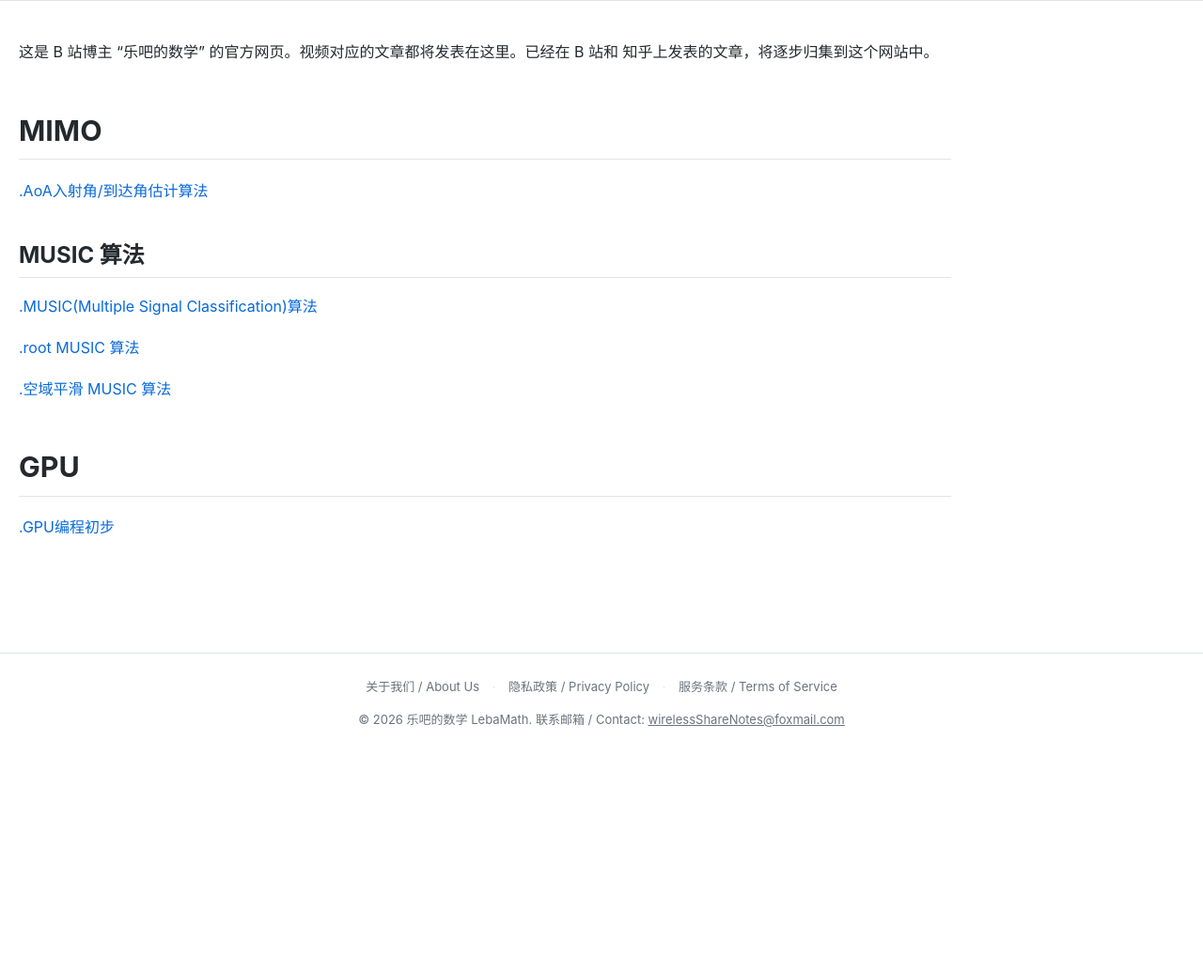
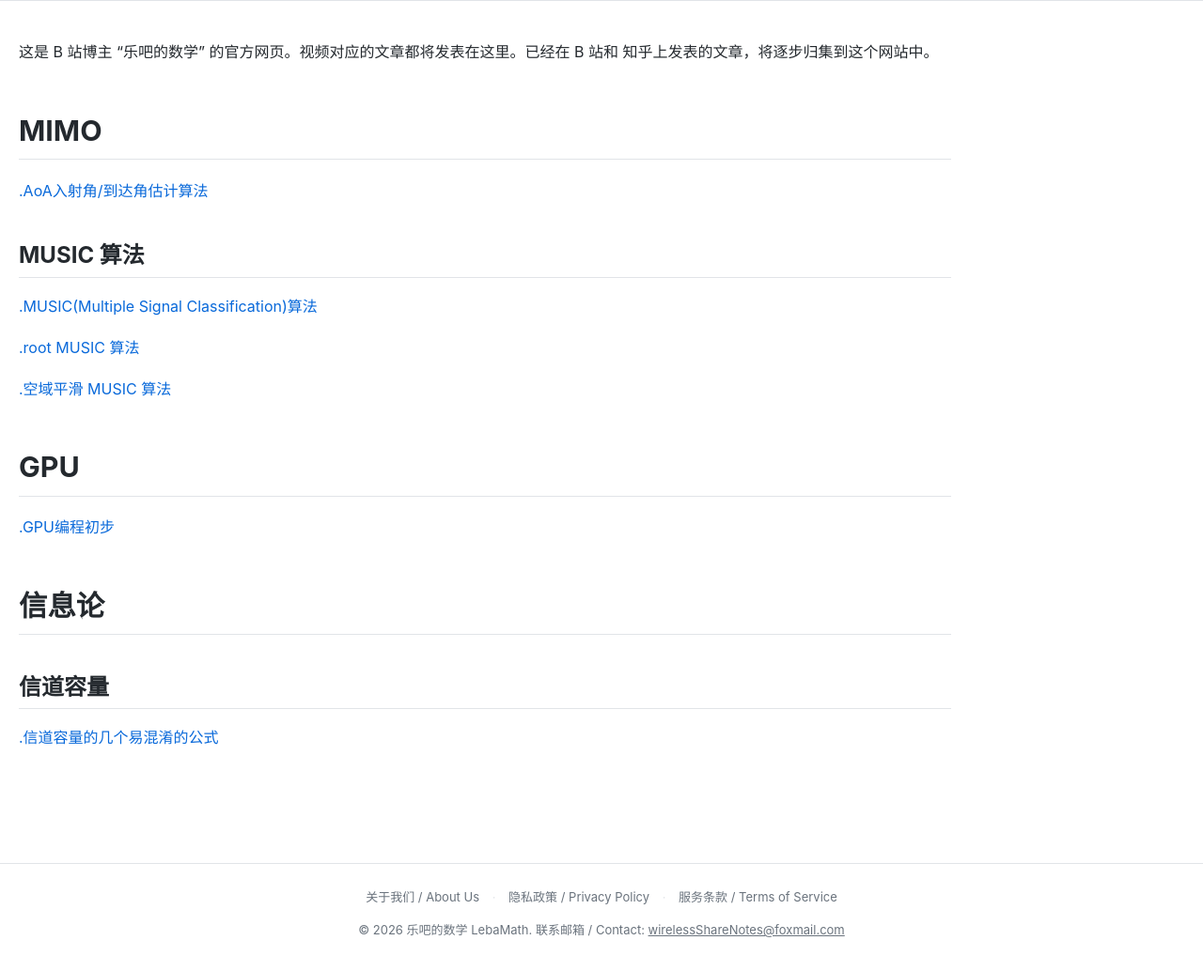
Before and after one commit to lebamath/lebamath.github.io, a Jekyll site: the page built from chinese_version.md, in a window 1280 px wide. Shown: the whole page at 94% size. Built offline with Jekyll 4.4.1, drawn with Linux system fonts in a browser that asks for light colours; before the commit the page ends 900 px from its top, so only the background shows below that.

Commit message:
update index

```diff
--- a/chinese_version.md
+++ b/chinese_version.md
@@ -23,3 +23,9 @@ title: 首页
 # GPU
 
 [.GPU编程初步](/chinese_version/GPU/gpu_introduction_1)
+
+# 信息论
+
+## 信道容量
+
+[.信道容量的几个易混淆的公式](/chinese_version/information_theory/channel_capacity_different_formula)
```
